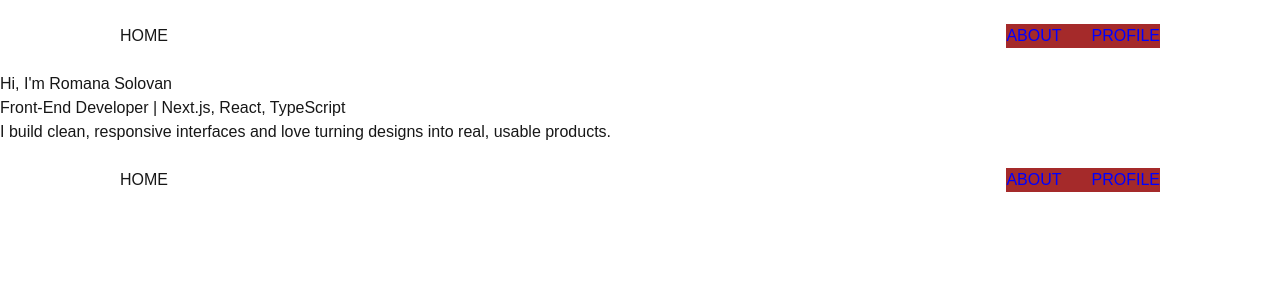
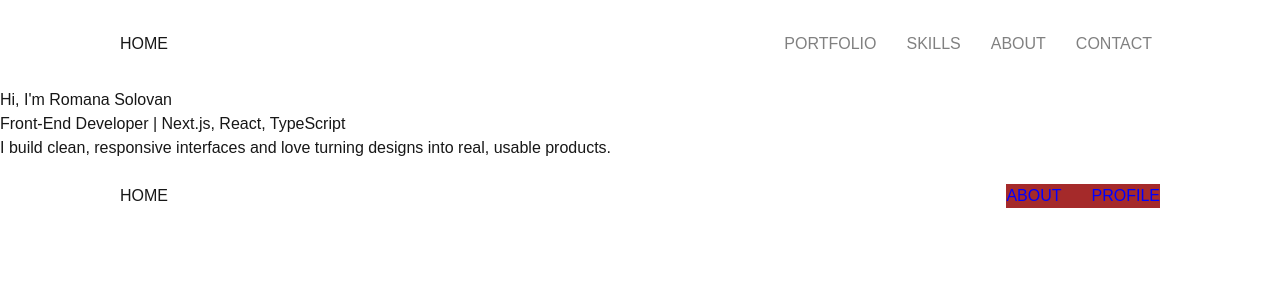
Before and after one commit to romanasolovan/romana-solovan-portfolio, a Next.js app: page / in a window 1280 px wide. Shown: the top 300 px of the page. Built offline with nearby package versions, Linux system fonts and the light colour scheme.

Commit message:
set folder structure, basic header set up

```diff
--- a/app/globals.css
+++ b/app/globals.css
@@ -19,10 +19,13 @@
   }
 }
 
+html,
 body {
   background: var(--background);
   color: var(--foreground);
   font-family: Arial, Helvetica, sans-serif;
+  margin: 0;
+  height: 100%;
   /* flex: 1;
   display: flex; */
 }
--- a/app/layout.tsx
+++ b/app/layout.tsx
@@ -15,11 +15,11 @@ const geistMono = Geist_Mono({
 });
 
 export const metadata: Metadata = {
-  title: "Romana Solovan | Front-End Developer ",
+  title: "Romana Solovan",
   description: "Portfolio of Romana Solovan, front-end developer",
-  icons: {
-    icon: "./shopping-bag.svg",
-  },
+  // icons: {
+  //   icon: "/268085_heart-icon.svg",
+  // },
 };
 
 export default function RootLayout({
--- a/app/page.tsx
+++ b/app/page.tsx
@@ -1,12 +1,16 @@
+import "./globals.css";
+
 export default function Home() {
   return (
     <section>
-      <h1>Hi, I&apos;m Romana Solovan</h1>
-      <p>Front-End Developer | Next.js, React, TypeScript</p>
-      <p>
-        I build clean, responsive interfaces and love turning designs into real,
-        usable products.
-      </p>
+      <main>
+        <h1>Hi, I&apos;m Romana Solovan</h1>
+        <p>Front-End Developer | Next.js, React, TypeScript</p>
+        <p>
+          I build clean, responsive interfaces and love turning designs into
+          real, usable products.
+        </p>
+      </main>
     </section>
   );
 }
--- /dev/null
+++ b/app/portfolio/page.tsx
@@ -0,0 +1,3 @@
+export default function Portfolio() {
+  return <div>Profile Page</div>;
+}
--- a/app/profile/page.tsx
+++ /dev/null
@@ -1,3 +0,0 @@
-export default function Profile() {
-  return <div>Profile Page</div>;
-}
--- a/components/Footer/Footer.tsx
+++ b/components/Footer/Footer.tsx
@@ -13,7 +13,7 @@ export default function Footer() {
             <Link href="/about">ABOUT</Link>
           </li>
           <li className={css.portLink}>
-            <Link href="/profile">PROFILE</Link>
+            <Link href="/portfolio">PROFILE</Link>
           </li>
         </ul>
       </nav>
--- a/components/Header/Header.module.css
+++ b/components/Header/Header.module.css
@@ -8,7 +8,7 @@
 }
 
 .pageNav {
-  color: blue;
+  color: grey;
   display: flex;
   align-items: center;
   margin: 0;
@@ -17,8 +17,20 @@
 }
 
 .links {
-  background-color: brown;
   display: flex;
   flex-direction: row;
   gap: 30px;
+
+  background: transparent;
+  border-radius: 10px;
+  padding: 8px;
+  transition: color 0.2s ease;
 }
+
+.aboutLink:hover,
+.portLink:hover,
+.contLink:hover,
+.homeLink:hover {
+  filter: brightness(1.5) saturate(1.4);
+  transform: translateY(-2px);
+}
--- a/components/Header/Header.tsx
+++ b/components/Header/Header.tsx
@@ -5,16 +5,22 @@ export default function Header() {
   return (
     <>
       <header className={css.header}>
-        <Link href="/" aria-label="Home">
+        <Link href="/" aria-label="Home" className={css.homeLink}>
           HOME
         </Link>
         <nav className={css.pageNav}>
           <ul className={css.links}>
+            <li className={css.portLink}>
+              <Link href="/portfolio">PORTFOLIO</Link>
+            </li>
+            <li className={css.aboutLink}>
+              <Link href="/">SKILLS</Link>
+            </li>
             <li className={css.aboutLink}>
               <Link href="/about">ABOUT</Link>
             </li>
-            <li className={css.portLink}>
-              <Link href="/profile">PROFILE</Link>
+            <li className={css.contLink}>
+              <Link href="/">CONTACT</Link>
             </li>
           </ul>
         </nav>
```
Also changed, not shown: data/projects.ts (added, +24 -0 lines).
